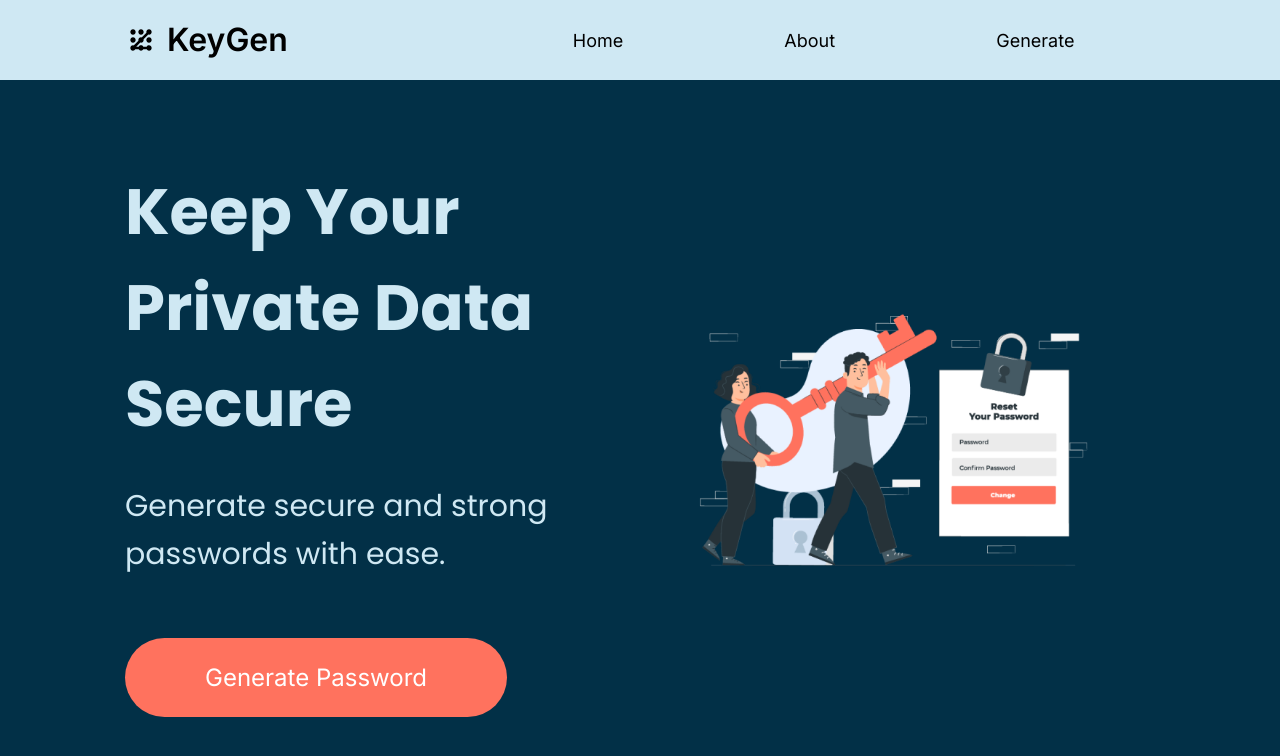
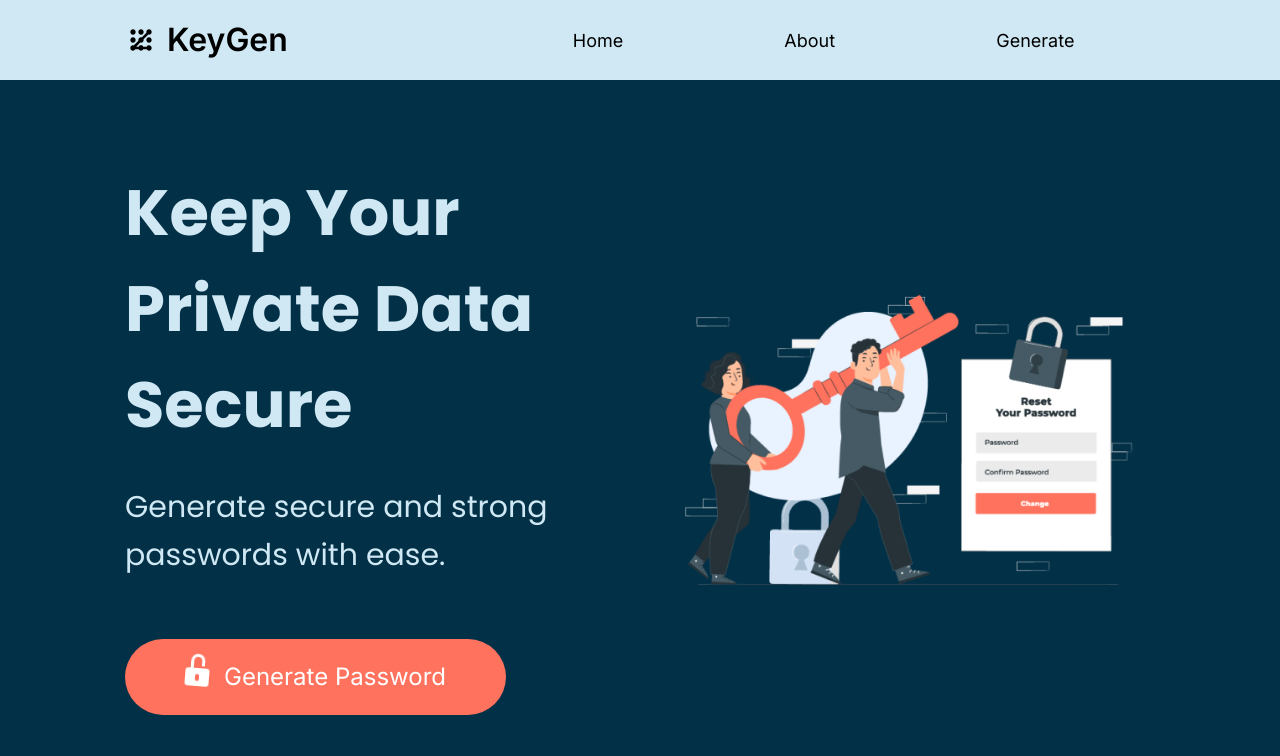
Before and after one commit to imRajAryan09/password-generator, a React (Create React App) app: page / in a window 1280 px wide. Shown: the top 756 px of the page. Built offline with nearby package versions, Linux system fonts and the light colour scheme.

Commit message:
button beautified

```diff
--- /dev/null
+++ b/src/components/lock/Lock.jsx
@@ -0,0 +1,13 @@
+import "./lock.scss";
+
+const Lock = () => {
+	return (
+		<div class="lock-container">
+			<div class="lock">
+				<div class="keyhole"></div>
+			</div>
+		</div>
+	);
+};
+
+export default Lock;
--- /dev/null
+++ b/src/components/lock/lock.scss
@@ -0,0 +1,47 @@
+@import "../../styles/variables.scss";
+$bg-lock: #fff;
+
+.lock-container {
+    @include flex(center, center);
+	.lock {
+		background-color: $bg-lock;
+		width: 24px;
+		height: 18px;
+        border-radius: 3px;
+		animation: wiggle 1.5s linear infinite alternate;
+		&:before,
+		&:after {
+			content: "";
+			position: absolute;
+			left: 5px;
+			animation: close 3s linear infinite alternate;
+		}
+		&:before {
+			border-top: 3px solid $bg-lock;
+			border-left: 3px solid $bg-lock;
+			border-right: 3px solid $bg-lock;
+			border-radius: 10px 10px 0 0;
+			width: 14px;
+			height: 12px;
+			top: -20px;
+			transform-origin: 1px 0;
+		}
+		&:after {
+			width: 3px;
+			background-color: $bg-lock;
+			height: 15px;
+			top: -11px;
+		}
+		.keyhole {
+			position: absolute;
+			width: 4px;
+			height: 7px;
+			background-color: $color-btn;
+			border-radius: 5px;
+			top: 6px;
+			left: 10px;
+		}
+	}
+}
+
+@include lock-animation();
--- a/src/components/navbar/navbar.scss
+++ b/src/components/navbar/navbar.scss
@@ -23,7 +23,6 @@ header {
 			ul {
 				@include flex(space-between, center);
 				li {
-					list-style: none;
 					margin: 0 4rem;
 					cursor: pointer;
 					@include font($Inter, 18px);
--- a/src/index.css
+++ b/src/index.css
@@ -63,3 +63,17 @@ select {
 		scroll-behavior: auto !important;
 	}
 }
+
+button {
+	outline: none;
+	border: none;
+	cursor: pointer;
+}
+
+li {
+	list-style: none;
+}
+
+a {
+	text-decoration: none;
+}
--- a/src/pages/home/Home.jsx
+++ b/src/pages/home/Home.jsx
@@ -1,23 +1,26 @@
 import Navbar from "../../components/navbar/Navbar";
+// import Announcement from "../../components/announcement/Announcement";
 import "./home.scss";
 import BgSvg from "../../assets/hero-svg-pwdgen.png";
+import Lock from "../../components/lock/Lock";
 const Home = () => {
 	return (
 		<div className="home">
 			<div className="nav-component">
+				{/* <Announcement/> */}
 				<Navbar />
 			</div>
 			<div className="home-content">
 				<div className="text">
 					<h1>Keep Your Private Data Secure</h1>
 					<p>Generate secure and strong passwords with ease. </p>
-					<div className="button">Generate Password</div>
+					<div className="button">
+						<Lock className="lock"/>
+						<span>Generate Password</span>
+					</div>
 				</div>
 				<div className="image">
-					<img
-						src={BgSvg}
-						alt="hero-img"
-					/>
+					<img src={BgSvg} alt="hero-img" />
 				</div>
 			</div>
 		</div>
--- a/src/pages/home/home.scss
+++ b/src/pages/home/home.scss
@@ -1,55 +1,49 @@
 @import "../../styles/variables.scss";
 .home {
-	background-color: #023047;
+	background-color: $color-primary;
 	min-height: 100vh;
 	.home-content {
-		display: flex;
-		align-items: center;
-		justify-content: space-between;
+		@include flex(space-between, center);
 		min-height: calc(100vh - 80px); // 80px is the hright of the navbar
 		margin-inline: 125px;
 		gap: 40px;
 		.text {
-			display: flex;
-			flex-direction: column;
-			justify-content: space-between;
-			align-items: flex-start;
+			@include flex(space-between, flex-start, column);
+			flex: 1;
 			gap: 30px;
-			font-family: "Poppins";
+			color: #cfe8f3;
 			h1 {
-				font-weight: 700;
-				font-size: 64px;
 				line-height: 96px;
-				color: #cfe8f3;
+				@include font($Poppins, 64px, 700);
 			}
 			p {
-				font-weight: 400;
-				font-size: 30px;
+				margin-bottom: 30px;
 				line-height: 48px;
-				color: #cfe8f3;
+				@include font($Poppins, 30px, 400);
 			}
 			.button {
-				font-family: $Inter;
-				font-weight: 400;
-				font-size: 24px;
-				line-height: 29px;
-				color: #ffffff;
-				background: #ff725e;
+				@include flex(center, center);
+				gap: 15px;
+				background: $color-btn;
 				border-radius: 40px;
-				outline: none;
-				border: none;
-				cursor: pointer;
-				padding: 25px 80px;
-				margin-top: 30px;
+				padding: 20px 60px;
+				.lock {
+					@include flex(center, center);
+				}
+				span {
+					@include font($Inter, 24px, 400);
+					color: $color-white;
+				}
 			}
 		}
 		.image {
-			height: 90%;
-			width: 90%;
-			img {
-				height: 90%;
-				width: 90%;
-				object-fit: fill;
+			@include flex(center, center);
+			flex: 1;
+			height: 100%;
+			width: 100%;
+			img{
+				width: 100%;
+				height: 100%;
 			}
 		}
 	}
--- a/src/styles/variables.scss
+++ b/src/styles/variables.scss
@@ -42,7 +42,7 @@ $nav-height: 80px;
 		@media (min-width: 1200px) {
 			@content;
 		}
-	} @else if $size == big-desktop {
+	} @else if $size == desktop-large {
 		@media (min-width: 1800px) {
 			@content;
 		}
@@ -83,3 +83,44 @@ $nav-height: 80px;
 		transform: translateX(0px);
 	}
 }
+
+// lock component animation
+@mixin lock-animation() {
+	@keyframes close {
+		0%,
+		10% {
+			transform: translate(0%, 0%);
+		}
+		20%,
+		100% {
+			transform: translate(0%, 8px);
+		}
+	}
+	@keyframes wiggle {
+		0%,
+		10%,
+		20%,
+		30%,
+		40% {
+			transform: rotate(0);
+		}
+		40%,
+		50%,
+		60%,
+		70%,
+		80% {
+			transform: rotate(10deg);
+		}
+		45%,
+		55%,
+		65%,
+		75%,
+		85% {
+			transform: rotate(-10deg);
+		}
+		85%,
+		100% {
+			transform: rotate(0);
+		}
+	}
+}
```
